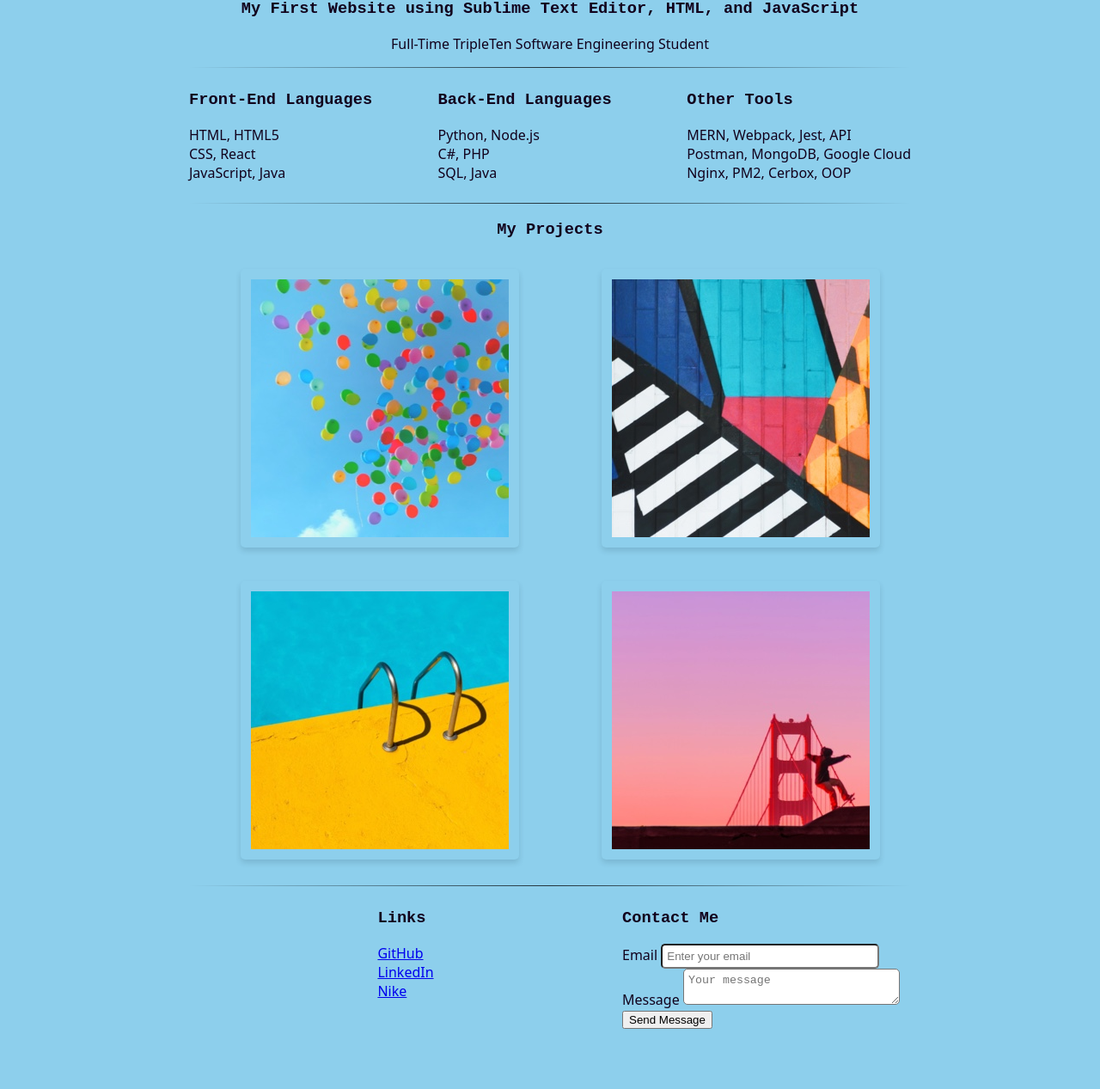
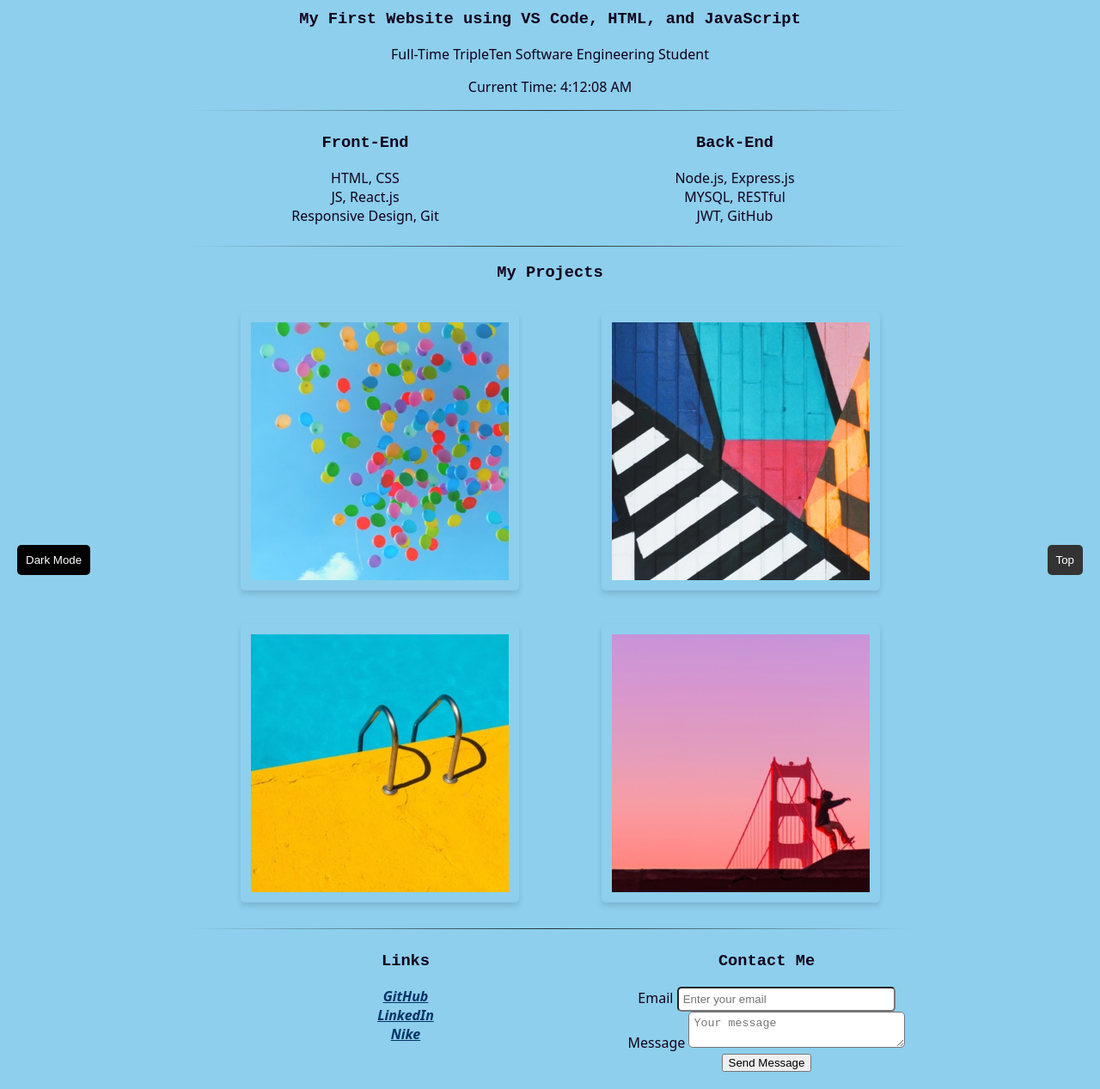
Before and after one commit to pilotophillip/first-project, a plain HTML site: page index.html in a window 1280 px wide. Shown: the part 111-1378 px from the top of the page at 86% size. Before the commit the page ends 1316 px from the top, so only its background shows below. Drawn offline with Linux system fonts and the light colour scheme.

Commit message:
add js functions

```diff
--- a/index.html
+++ b/index.html
@@ -3,7 +3,6 @@
 <head>
     <meta charset="UTF-8">
     <meta name="viewport" content="width=device-width, initial-scale=1.0">
-
     <title>My Portfolio - Phillip Piloto</title>
     <link rel="stylesheet" href="style.css">
 </head>
@@ -13,40 +12,32 @@
         <div class="intro">
             <img class="profile-picture" src="images/IMG_6439.png" alt="Profile Picture">
             <h1>Phillip Piloto</h1>
-                            <h3>My First Website using Sublime Text Editor, HTML, and JavaScript</h3>
+            <h3>My First Website using VS Code, HTML, and JavaScript</h3>
             <p>Full-Time TripleTen Software Engineering Student</p>
+            <p>Current Time: <span id="current-time"></span></p>
         </div>
         <hr>
 
         <div class="about-grid">
             <div class="i-am">
-                                <h3>Front-End Languages</h3>
+                <h3>Front-End</h3>
                 <ul class="about-list">
-                                    <li>HTML, HTML5</li>
-                                    <li>CSS, React</li>
-                                    <li>JavaScript, Java</li>
+                    <li>HTML, CSS</li>
+                    <li>JS, React.js</li>
+                    <li>Responsive Design, Git</li>
                 </ul>
             </div>
             <div class="i-like">
-                                <h3>Back-End Languages</h3>
+                <h3>Back-End</h3>
                 <ul class="about-list">
-                                    <li>Python, Node.js</li>
-                                    <li>C#, PHP</li>
-                                    <li>SQL, Java</li>
-                                </ul>
-                            </div>
-                            <div class="extra-row">
-                                <h3>Other Tools</h3>
-                                <ul class="about-list">
-                                    <li>MERN, Webpack, Jest, API</li>
-                                    <li>Postman, MongoDB, Google Cloud</li>
-                                    <li>Nginx, PM2, Cerbox, OOP</li>
+                    <li>Node.js, Express.js</li>
+                    <li>MYSQL, RESTful</li>
+                    <li>JWT, GitHub</li>
                 </ul>
             </div>
         </div>
         <hr>
 
-                        <!-- Projects Section -->
         <h3 class="projects-heading">My Projects</h3>
         <div class="projects-grid">
             <div class="project-image-wrapper">
@@ -64,20 +55,17 @@
             <div class="project-image-wrapper">
                 <h4>Project 4</h4>
                 <img class="project-image" src="images/project-4.jpg" alt="Project 4">
-
-
             </div>
         </div>
         <hr>
-
 
         <div class="links-and-contacts">
             <div class="links">
                 <h3>Links</h3>
                 <ul class="links-list">
-                                    <li><a href="https://github.com/pilotophillip">GitHub</a></li>
-                                    <li><a href="https://www.linkedin.com/in/phillip-piloto-758540354/">LinkedIn</a></li>
-                                    <li><a href="https://Nike.com/">Nike</a></li>
+                    <li><a href="https://github.com/pilotophillip" target="_blank">GitHub</a></li>
+                    <li><a href="https://www.linkedin.com/in/phillip-piloto-758540354/" target="_blank">LinkedIn</a></li>
+                    <li><a href="https://Nike.com/" target="_blank">Nike</a></li>
                 </ul>
             </div>
             <div class="contact-form">
--- a/script.js
+++ b/script.js
@@ -1,7 +1,29 @@
+document.addEventListener("DOMContentLoaded", () => {
+    // Function to update the current time
+    const updateTime = () => {
+        document.getElementById("current-time").textContent = new Date().toLocaleTimeString();
+    };
+
+    // Update time every second
+    setInterval(updateTime, 1000);
+    updateTime(); // Call once immediately after the page loads
+
+    // Function to scroll to the top smoothly
+    const scrollToTop = () => window.scrollTo({ top: 0, behavior: "smooth" });
+
+    // Create and style the "Scroll to Top" button
+    let btn = document.createElement("button");
+    btn.textContent = "Top";
+    btn.style.cssText = "position:fixed;bottom:20px;right:20px;padding:10px;background:#333;color:#fff;border:none;border-radius:5px;cursor:pointer;";
+    btn.onclick = scrollToTop;
+    document.body.appendChild(btn);
+
+    // Select elements
     let emailElement = document.querySelector('#email');
     let messageElement = document.querySelector('#message');
     let submitButton = document.querySelector('#submit-button');
 
+    // Add click event listener to submit button
     submitButton.addEventListener('click', function(e) {
         e.preventDefault();
 
@@ -16,3 +38,63 @@ submitButton.addEventListener('click', function(e) {
             alert('Please enter a valid email address.');
         }
     });
+
+    // Log key presses
+    document.addEventListener("keydown", (event) => {
+        console.log(`Key pressed: ${event.key}`);
+    });
+
+    // Log mouse movement
+    document.addEventListener("mousemove", (event) => {
+        console.log(`Mouse at: ${event.clientX}, ${event.clientY}`);
+    });
+
+    // Log window resize
+    window.addEventListener("resize", () => {
+        console.log(`Window resized: ${window.innerWidth}x${window.innerHeight}`);
+    });
+
+    // Scroll to the top on page load
+    window.addEventListener("load", scrollToTop);
+
+    // Log page visibility changes
+    document.addEventListener("visibilitychange", () => {
+        if (document.hidden) {
+            console.log("Page hidden");
+        } else {
+            console.log("Page visible");
+        }
+    });
+
+    // Animate elements on scroll
+    document.addEventListener("scroll", () => {
+        document.querySelectorAll(".fade-in").forEach(el => {
+            if (el.getBoundingClientRect().top < window.innerHeight) {
+                el.style.opacity = 1;
+                el.style.transform = "translateY(0)";
+                el.style.transition = "all 0.5s ease-out";
+            }
+        });
+    });
+
+    // Dark Mode toggle button
+    let toggleBtn = document.createElement("button");
+    toggleBtn.textContent = "Dark Mode";
+    toggleBtn.style.cssText = "position:fixed;bottom:20px;left:20px;padding:10px;background:#000;color:#fff;border:none;border-radius:5px;cursor:pointer;";
+    toggleBtn.onclick = () => document.body.classList.toggle("dark-mode");
+    document.body.appendChild(toggleBtn);
+
+    // Add dark-mode CSS
+    const style = document.createElement("style");
+    style.textContent = `
+        body.dark-mode {
+            background-color: #121212;
+            color: #fff;
+        }
+        .dark-mode button {
+            background-color: #fff;
+            color: #000;
+        }
+    `;
+    document.head.appendChild(style);
+});
--- a/style.css
+++ b/style.css
@@ -1,8 +1,12 @@
-
 body {
     font-family: 'Noto Sans', sans-serif;
     background-color: #8dcfec;
     color: #11001c;
+    display: flex;
+    justify-content: center;
+    align-items: center;
+    min-height: 100vh;
+    margin: 0;
 }
 
 h1, h2, h3, h4 {
@@ -11,7 +15,10 @@ h1, h2, h3, h4 {
 
 .container {
     max-width: 840px;
+    width: 100%;
     margin: 0 auto;
+    padding: 20px;
+    text-align: center;
 }
 
 .container > div {
@@ -97,6 +104,7 @@ h1, h2, h3, h4 {
 .links-and-contacts {
     display: grid;
     grid-template-columns: 60% 40%;
+    justify-items: center;
 }
 
 .links {
@@ -106,6 +114,23 @@ h1, h2, h3, h4 {
 .links-list {
     list-style: none;
     padding: 0;
+}
+
+a {
+    text-decoration: underline;
+    color: #003366;
+    font-weight: bold;
+    font-style: italic;
+    transition: color 0.3s ease, transform 0.3s ease;
+}
+
+a:hover {
+    color: #ff6600;
+    transform: scale(1.1);
+}
+
+a:visited {
+    color: #003366;
 }
 
 form input,
@@ -129,7 +154,6 @@ hr {
     background-image: linear-gradient(to right, rgba(0, 0, 0, 0), rgba(0, 0, 0, 0.75), rgba(0, 0, 0, 0));
 }
 
-
 @media (max-width: 480px) {
     .about-grid {
         grid-template-columns: 100%;
@@ -144,4 +168,16 @@ hr {
     .links-and-contacts {
         grid-template-columns: 100%;
     }
+
 }
+
+.fade-in {
+    opacity: 0;
+    transform: translateY(20px);
+    transition: all 0.5s ease-in-out;
+}
+
+.dark-mode {
+    background: #222;
+    color: #fff;
+}
```
Also changed, not shown: Images/img-6440.JPG (deleted). Lines whose indentation alone changed are shown as unchanged.
